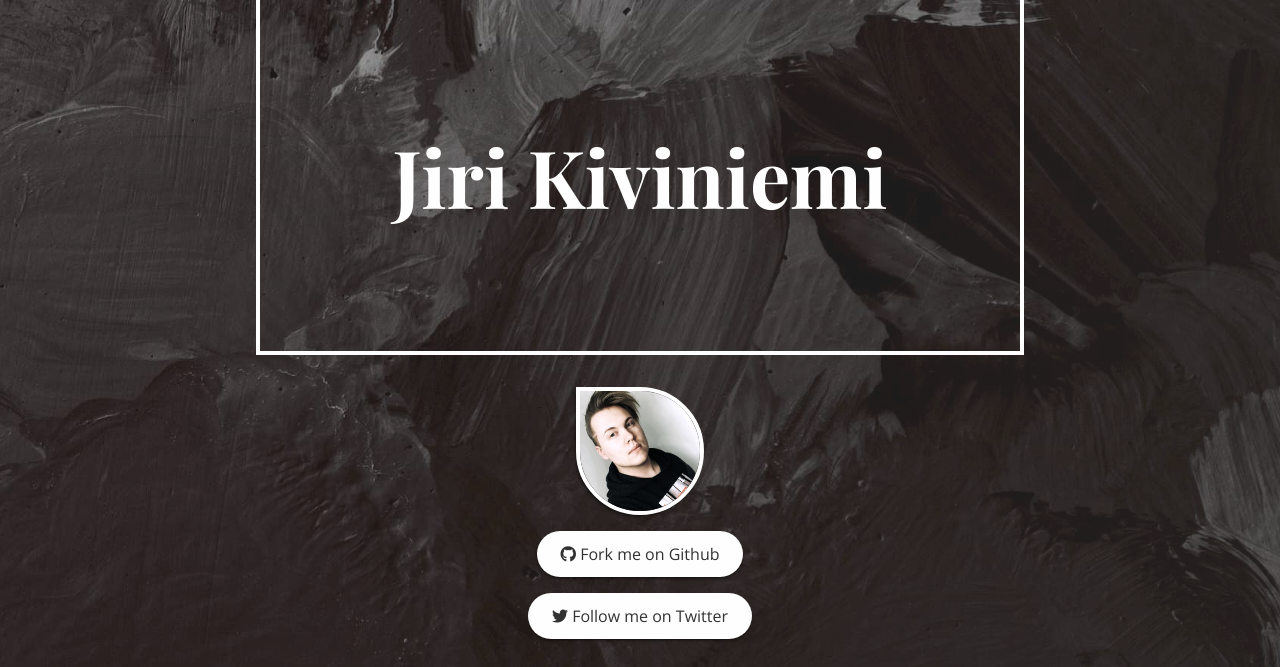
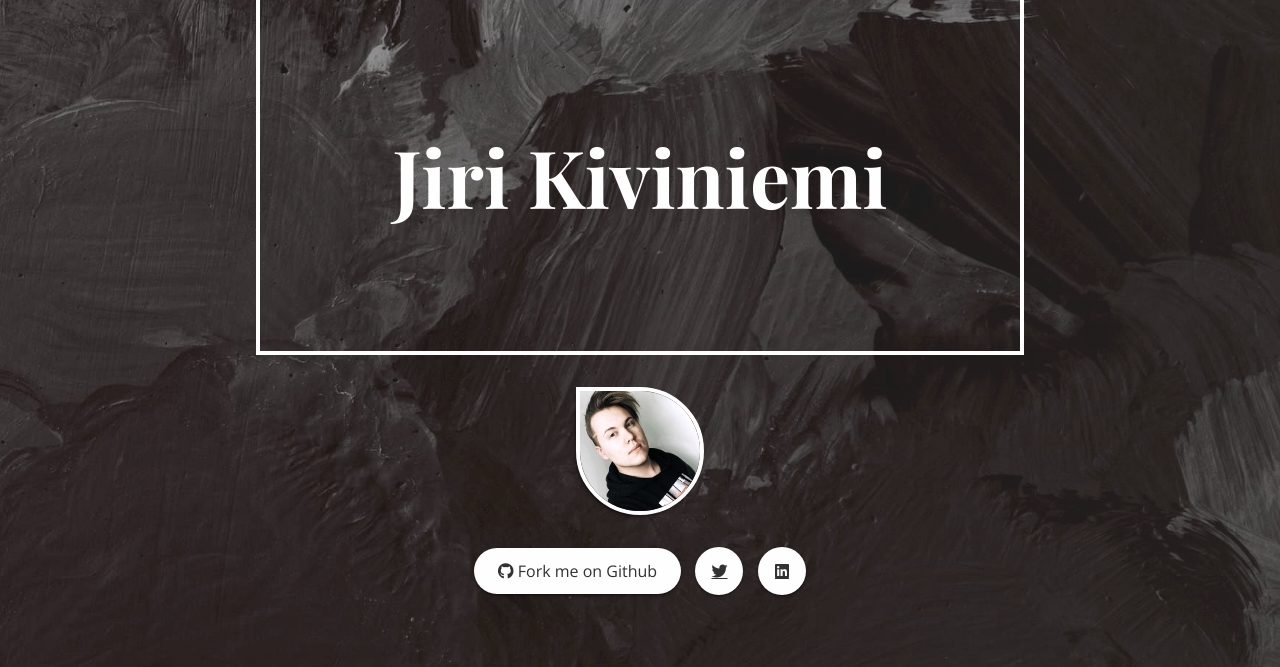
Before and after one commit to actualcactuar/myGithubLanding, a website built with webpack: page index.html in a window 1280 px wide. Shown: the part 85-752 px from the top of the page. Built offline with nearby package versions, Linux system fonts and the light colour scheme.

Commit message:
I recreate some row

```diff
--- a/index.html
+++ b/index.html
@@ -70,8 +70,14 @@
 
             <img class="avatar" src="/assets/wallpapers/me.jpg" />
 
-            <a class="btn u-ripple" href="https://github.com/actualcactuar" target="_blank"><i class="fab fa-github"></i> Fork me on Github</a>
-            <a class="btn u-ripple" href="https://twitter.com/actualcactuar" target="_blank"><i class="fab fa-twitter"></i> Follow me on Twitter</a>
+            <div class="row">
+                <div class="col-break some-buttons">
+
+                    <a class="btn u-ripple" href="https://github.com/actualcactuar" target="_blank"><i class="fab fa-github"></i> Fork me on Github</a>
+                    <a class="icon-btn u-ripple" href="https://twitter.com/actualcactuar" target="_blank"><i class="fab fa-twitter"></i></a>
+                    <a class="icon-btn u-ripple" href="https://www.linkedin.com/in/jiri-kiviniemi-a2a7a8189/" target="_blank"><i class="fab fa-linkedin"></i></a>
+                </div>
+            </div>
 
         </div>
 
--- a/src/styles/base/_typography.scss
+++ b/src/styles/base/_typography.scss
@@ -82,6 +82,10 @@ body {
 
 @media screen and (max-width:$large-mobile){
 
+    html{
+        font-size: 14px;
+    }
+
     .hero{
         height:25vh;
         &__title{
--- a/src/styles/components/_button.scss
+++ b/src/styles/components/_button.scss
@@ -23,6 +23,9 @@
     padding: 0;
     background-color: $color-white;
     color:$color-black;
+    display: flex;
+    justify-content: center;
+    align-items:center;
 }
 
 .btn, .icon-btn{
--- a/src/styles/pages/_landing.scss
+++ b/src/styles/pages/_landing.scss
@@ -16,6 +16,17 @@
     border: 4px solid #fefefe;
     box-shadow: -2px 3px 5px -3px #000;
 }
+
+.some-buttons {
+    display: flex;
+    align-items: center;
+    flex-wrap:wrap;
+
+    &> a:not(:last-child) {
+        margin-right: .9rem;
+    }
+}
+
 
 theme-switch{
     z-index: 10;
```
